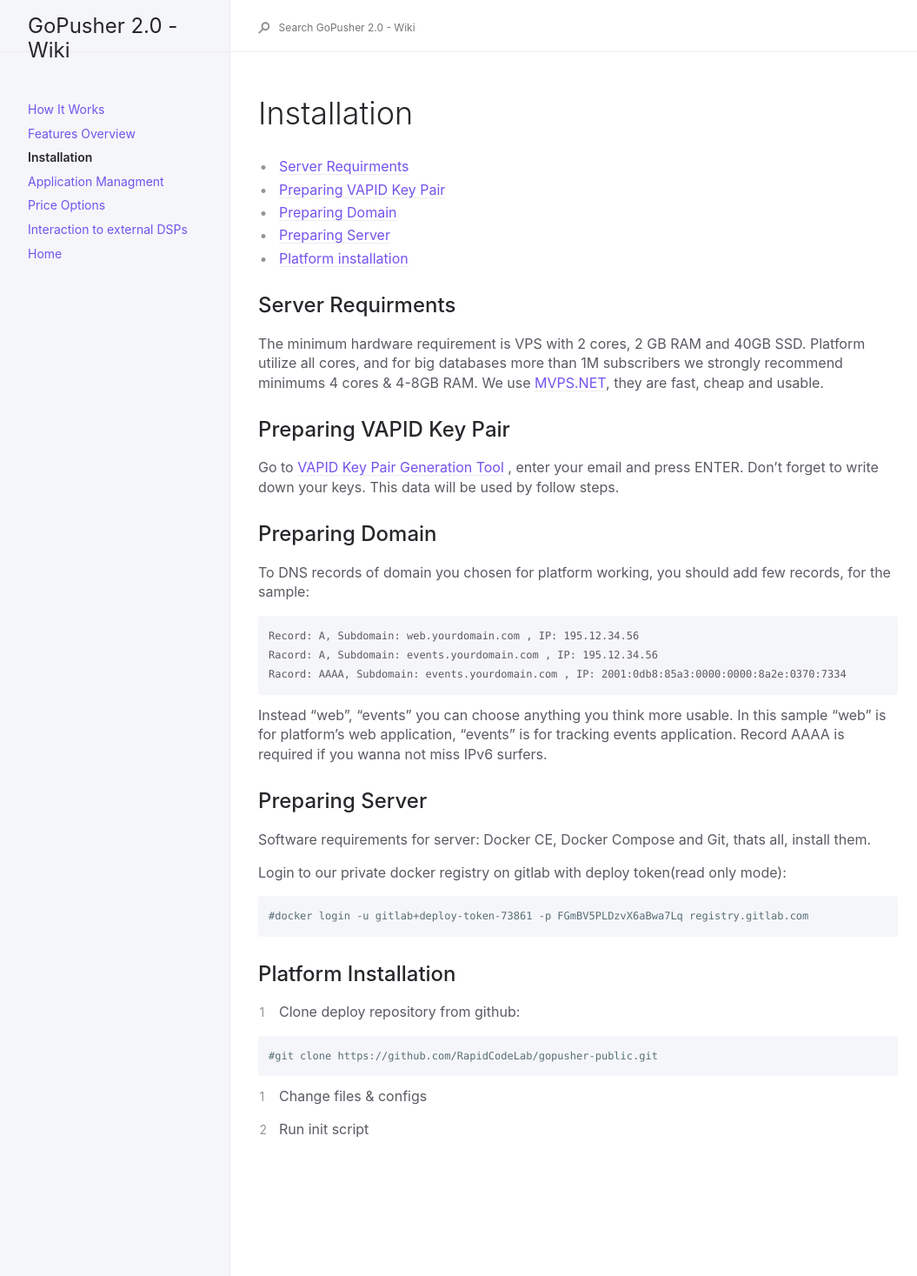
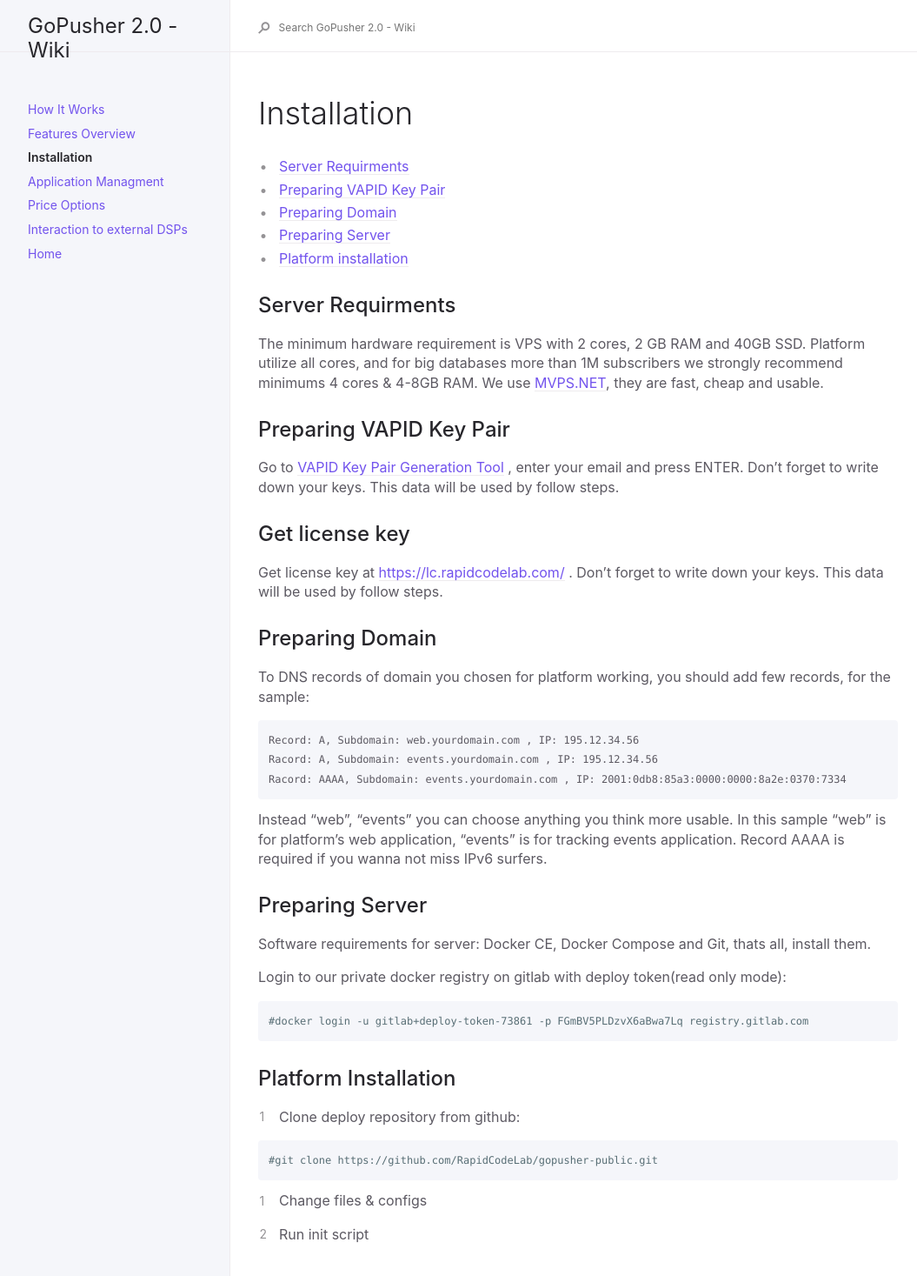
Before and after one commit to RapidCodeLab/gopusher-wiki, a Jekyll site: the page built from docs/02-install.md, in a window 1280 px wide. Shown: the top 1467 px of the page at 87% size, without its empty margins (91-1146 px from the left). Built offline with Jekyll 4.4.1, drawn with Linux system fonts in a browser that asks for light colours; our own code applies the rules of GitHub Pages for plain Markdown files.

```diff
--- a/docs/02-install.md
+++ b/docs/02-install.md
@@ -14,6 +14,11 @@ The minimum hardware requirement is VPS with 2 cores, 2 GB RAM and 40GB SSD. Pla
 ## Preparing VAPID Key Pair
 
 Go to [VAPID Key Pair Generation Tool](https://vapid-keys.rapidcodelab.repl.run/){:target="_blank"} , enter your email and press ENTER. Don't forget to write down your keys. This data will be used by follow steps.
+
+
+## Get license key
+
+Get license key at [https://lc.rapidcodelab.com/](https://lc.rapidcodelab.com/){:target="_blank"} . Don't forget to write down your keys. This data will be used by follow steps.
 
 ## Preparing Domain
 
```
